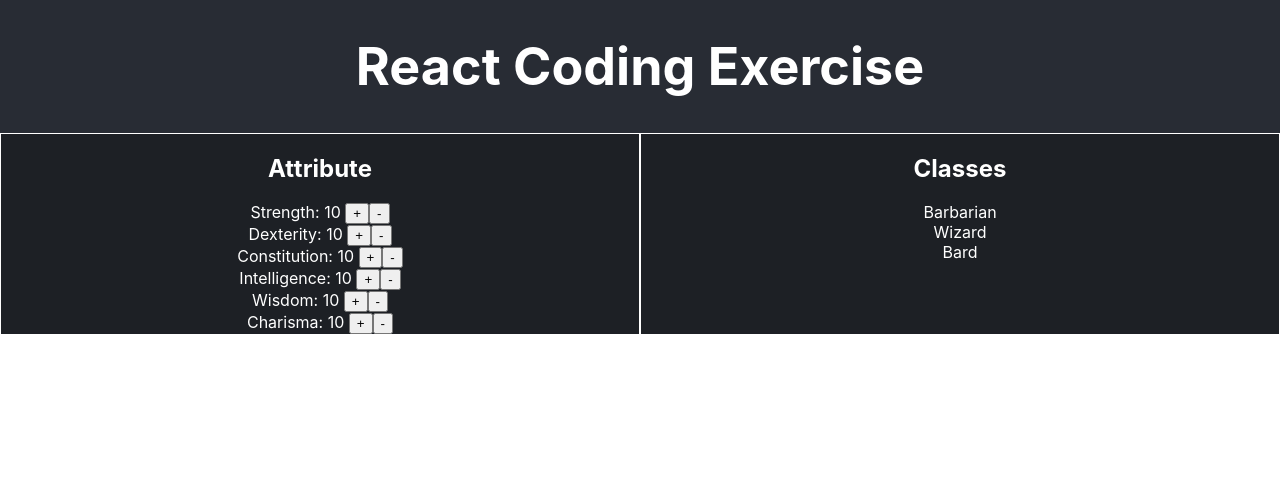
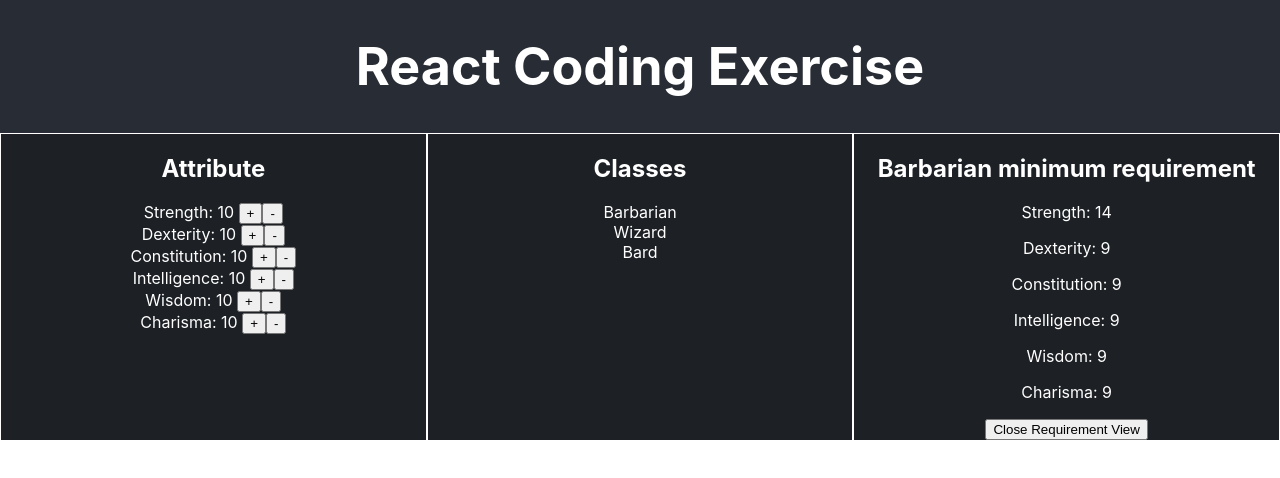
Before and after one commit to HtunHtunHtet/recruiting-webapp-character, a React (Create React App) app: page / in a window 1280 px wide. Both pictures are taken after a click on the element "Barbarian". Shown: the top 478 px of the page. Built offline with nearby package versions, Linux system fonts and the light colour scheme.

Commit message:
Add minimum requirements of the classes and ability to show/hide the requirement

```diff
--- a/src/App.js
+++ b/src/App.js
@@ -21,6 +21,7 @@ function App() {
 
     const [selectedClass, setSelectedClass] = useState(null);
 
+    const [showSelectedClass, setShowSelectedClass] = useState(true);
 
     return (
     <div className="App">
@@ -57,12 +58,28 @@ function App() {
                             requirements={minAttributes}
                             characterAttributes={characterAttributes}
                             onSelect={() => {
+                                setShowSelectedClass(true);
                                 setSelectedClass({name, minAttributes})
                             }}
                         />
                     ))
                 }
             </section>
+
+            {/* Minimum Requirement */}
+            {showSelectedClass && selectedClass && (
+                <section className="App-section">
+                    <h2>{selectedClass.name} minimum requirement</h2>
+                    {Object.entries(selectedClass.minAttributes).map(([attribute, value]) => (
+                        <p key={attribute}>{attribute}: {value}</p>
+                    ))}
+
+                    <button onClick={() => setShowSelectedClass(!showSelectedClass)}>
+                        {showSelectedClass ? 'Close' : 'Show'} Requirement View
+                    </button>
+                </section>
+            )}
+
         </div>
     </div>
   );
```
